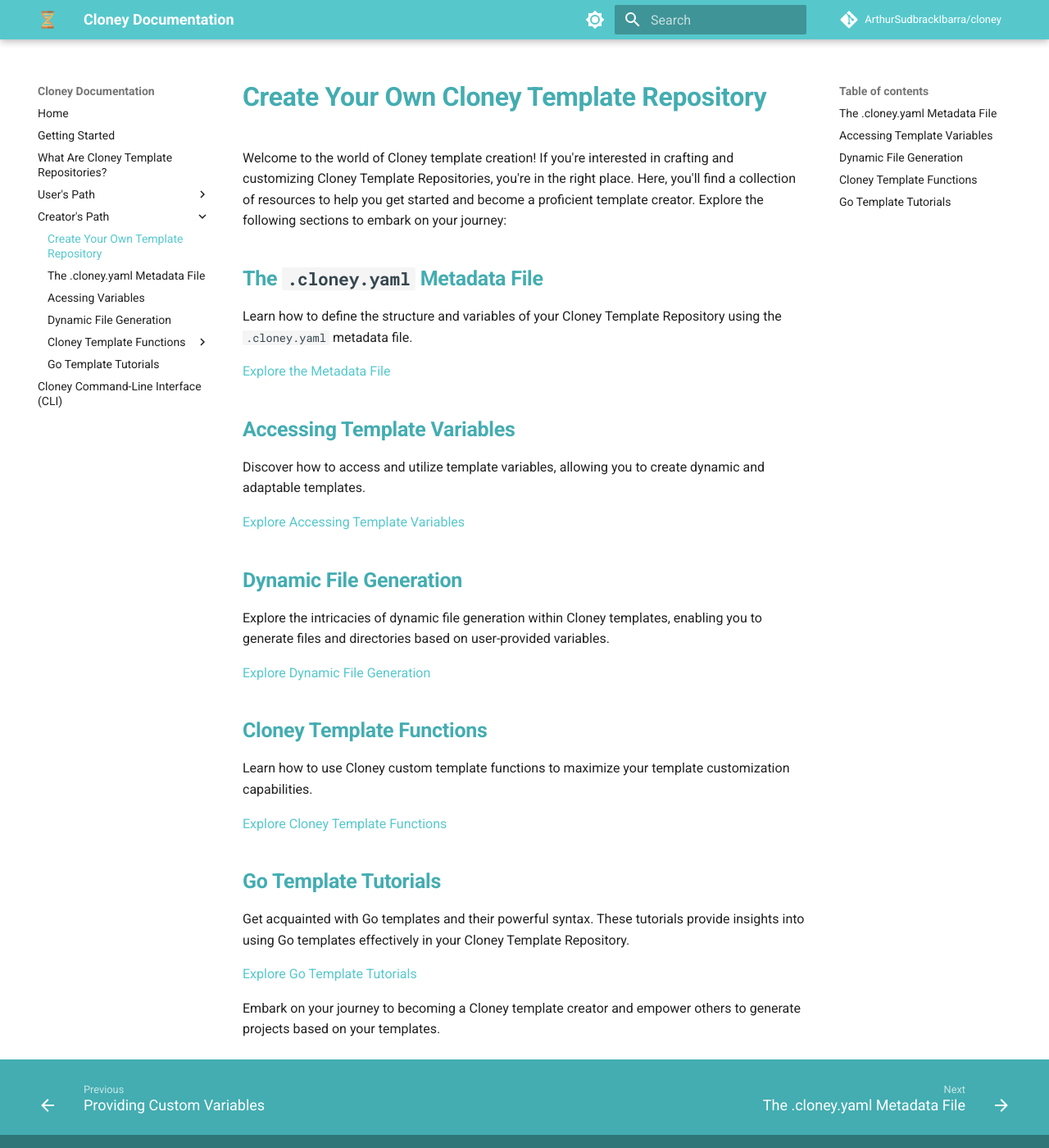
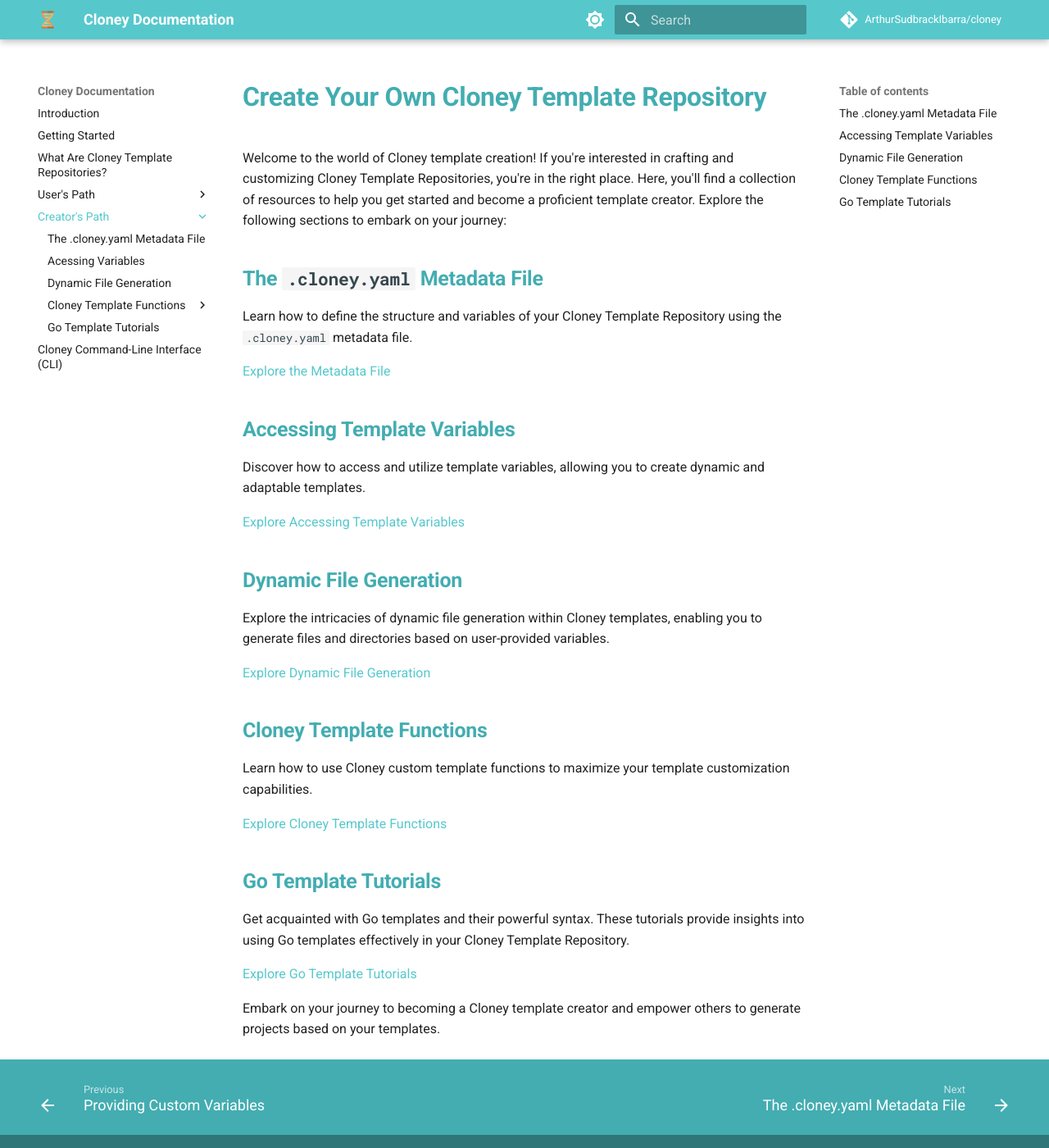
Before and after one commit to ArthurSudbrackIbarra/cloney-documentation, an MkDocs documentation site: the page built from docs/creators/index.md, in a window 1280 px wide and 1400 px high. Shown: the whole window at 82% size. Built offline with MkDocs 1.6.1 and Material for MkDocs 9.7.7, drawn with Linux system fonts in a browser that asks for light colours; comment, search, counter and statistics services are not loaded.

Commit message:
FruFrus.

```diff
--- a/docs/creators/index.md
+++ b/docs/creators/index.md
@@ -24,7 +24,7 @@
 
 Learn how to use Cloney custom template functions to maximize your template customization capabilities.
 
-[Explore Cloney Template Functions](cloney-template-functions.md)
+[Explore Cloney Template Functions](functions/index.md)
 
 ## Go Template Tutorials
 
--- a/docs/stylesheets/extra.css
+++ b/docs/stylesheets/extra.css
@@ -60,6 +60,11 @@
   box-shadow: 2px 0 0 0 var(--md-primary-fg-color--dark) inset !important;
 }
 
+/* Change the 'Back to Top' button hover color */
+.md-top:focus, .md-top:hover {
+  background-color: var(--md-primary-fg-color--dark) !important;
+}
+
 /* Change the footer background color to match the primary color */
 footer.md-footer {
   background-color: var(--md-primary-fg-color--dark) !important;
--- a/mkdocs.yaml
+++ b/mkdocs.yaml
@@ -30,21 +30,24 @@
     - navigation.instant
     - content.tabs.link
     - navigation.footer
+    - navigation.indexes
+    - navigation.top
+    - toc.follow
 
 nav:
-  - Home: index.md
+  - Introduction: index.md
   - Getting Started: getting-started.md
   - What Are Cloney Template Repositories?: cloney-template-repositories.md
   - User's Path:
-      - Using Someone Else's Template Repository: users/index.md
+      - users/index.md
       - Providing Custom Variables: users/providing-custom-variables.md
   - Creator's Path:
-      - Create Your Own Template Repository: creators/index.md
+      - creators/index.md
       - The .cloney.yaml Metadata File: creators/cloney-metadata-file.md
       - Acessing Variables: creators/accessing-template-variables.md
       - Dynamic File Generation: creators/dynamic-file-generation.md
       - Cloney Template Functions:
-          - Introduction: creators/cloney-template-functions.md
+          - creators/functions/index.md
           - os: creators/functions/os.md
           - arch: creators/functions/arch.md
       - Go Template Tutorials: creators/go-template-tutorials.md
@@ -61,7 +64,7 @@
   - pymdownx.inlinehilite
   - pymdownx.snippets:
       base_path: ./docs
-      check_paths: true
+      check_paths: false
   - pymdownx.superfences
   - admonition
   - pymdownx.details
```
Also changed, not shown: docs/creators/cloney-template-functions.md (deleted, +0 -20 lines), docs/creators/functions/index.md (added, +20 -0 lines), 1 other file.
